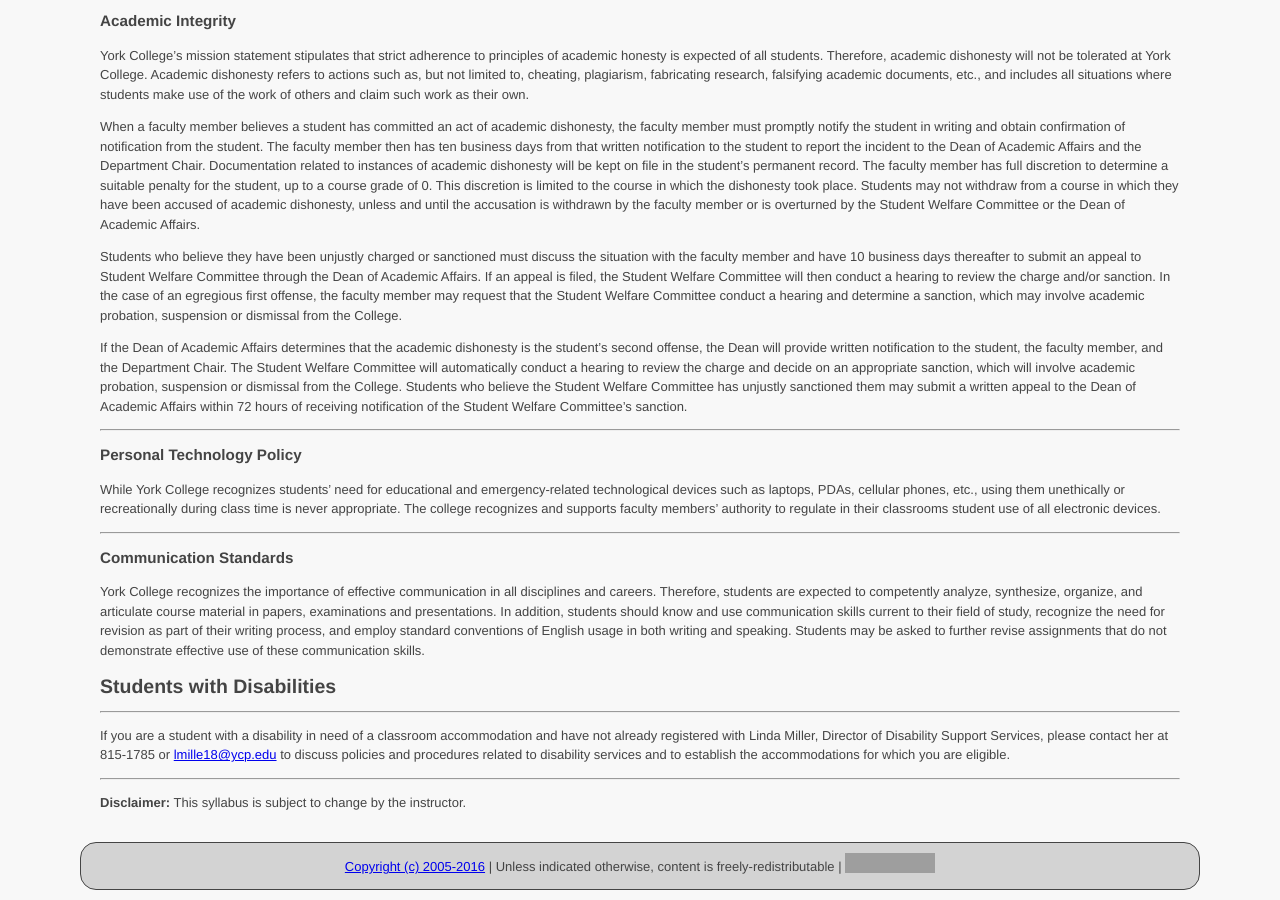
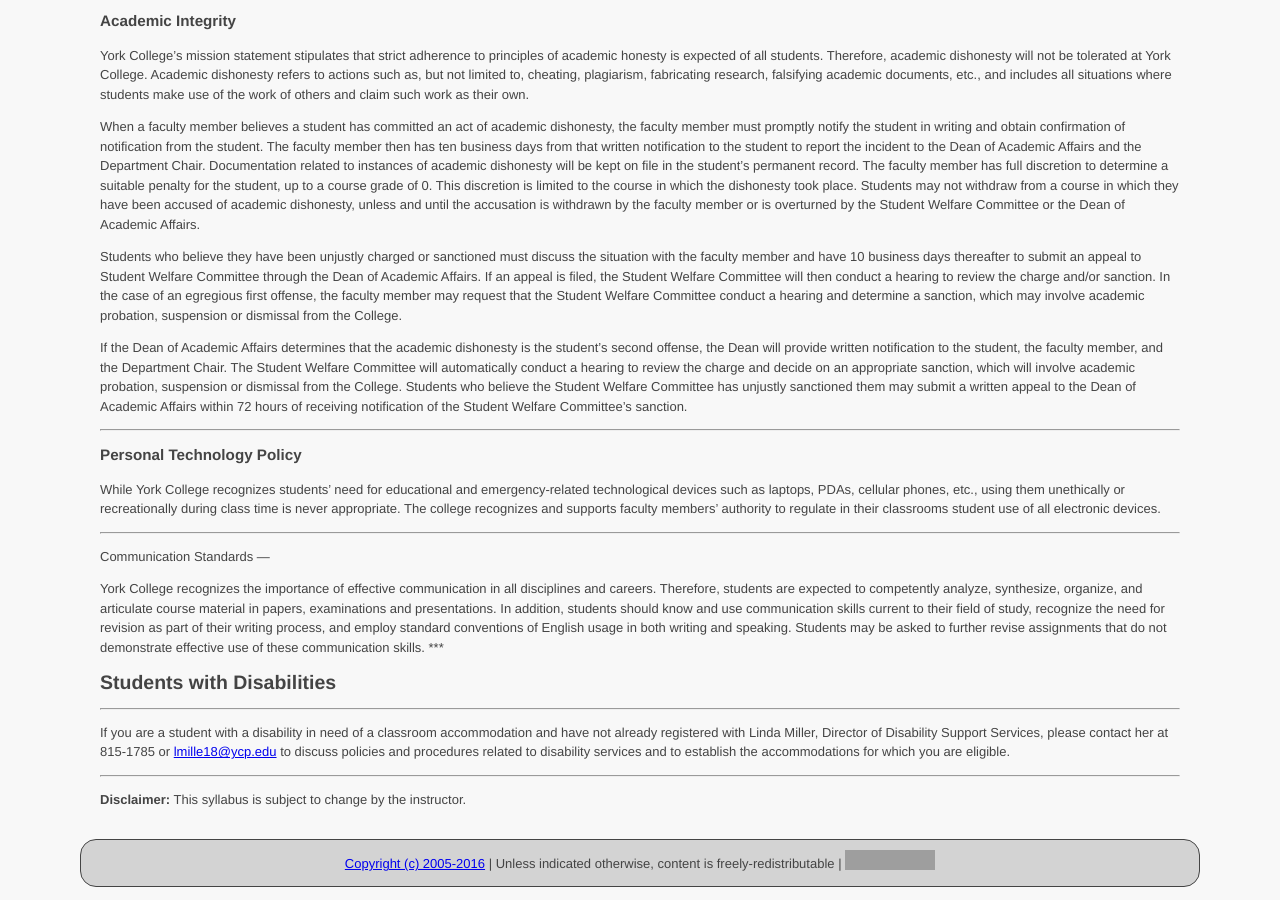
Before and after one commit to ycpcs/cs350-fall2016, a Jekyll site: the page built from syllabus.md, in a window 1280 px wide and 900 px high, scrolled down 1987 px. Built offline with Jekyll 4.4.1, drawn with Linux system fonts in a browser that asks for light colours; grey boxes are pictures that could not be loaded.

Commit message:
updated markdown

```diff
--- a/syllabus.md
+++ b/syllabus.md
@@ -171,11 +171,13 @@ receiving notification of the Student Welfare Committee's sanction.
 While York College recognizes students’ need for educational and emergency-related technological devices such as laptops, PDAs, cellular phones, etc., using them unethically or recreationally during class time is never appropriate.  The college recognizes and supports faculty members’ authority to regulate in their classrooms student use of all electronic devices.
 
 
-------------------
-### Communication Standards
+***
+Communication Standards
+---
+
 
 York College recognizes the importance of effective communication in all disciplines and careers.  Therefore, students are expected to competently analyze, synthesize, organize, and articulate course material in papers, examinations and presentations.  In addition, students should know and use communication skills current to their field of study, recognize the need for revision as part of their writing process, and employ standard conventions of English usage in both writing and speaking.  Students may be asked to further revise assignments that do not demonstrate effective use of these communication skills.
-
+***
 
 
 Students with Disabilities
```
